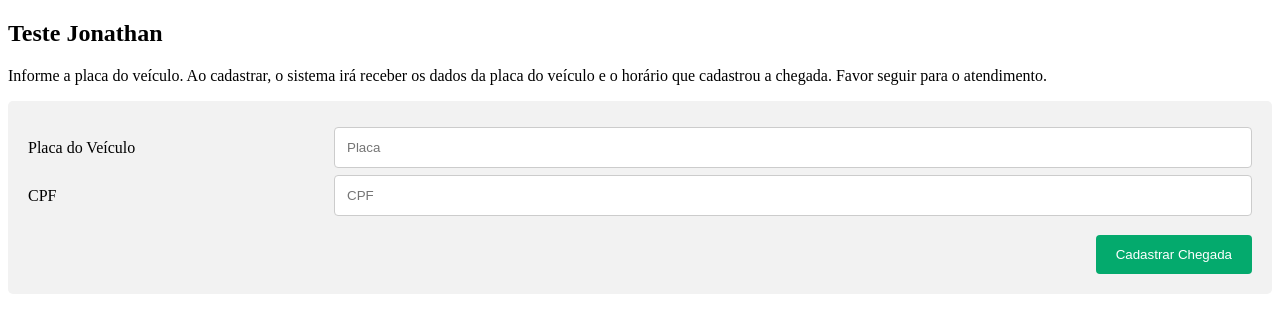
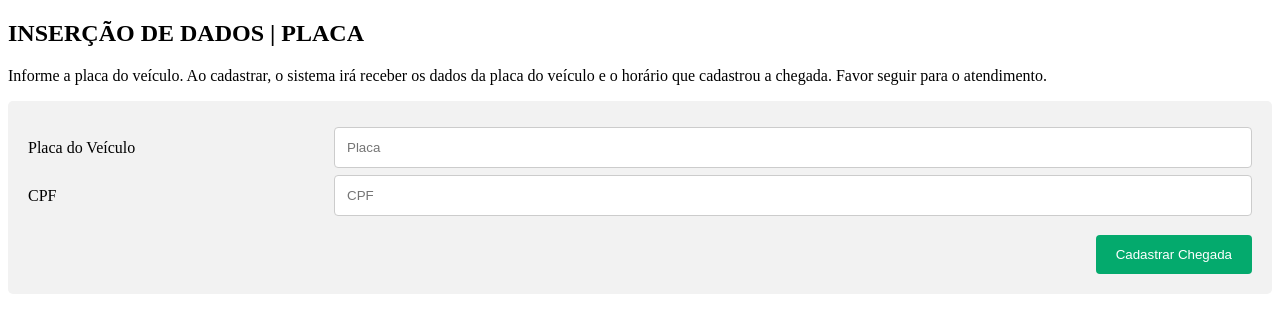
Before and after one commit to DanielTeofilo97/ci_cd_python, a Flask app: page /cadastro in a window 1280 px wide. Shown: the top 333 px of the page. Run offline with Flask 3, Linux system fonts and the light colour scheme; some libraries are stand-ins or nearby versions.

Commit message:
Update index.html

```diff
--- a/app/templates/index.html
+++ b/app/templates/index.html
@@ -92,7 +92,7 @@
 </head>
 <body>
 
-<h2>Teste Jonathan</h2>
+<h2>INSERÇÃO DE DADOS | PLACA</h2>
 <p>Informe a placa do veículo. Ao cadastrar, o sistema irá receber os dados da placa do veículo e o horário que cadastrou a chegada. Favor seguir para o atendimento.</p>
 
 <div class="container">
```
